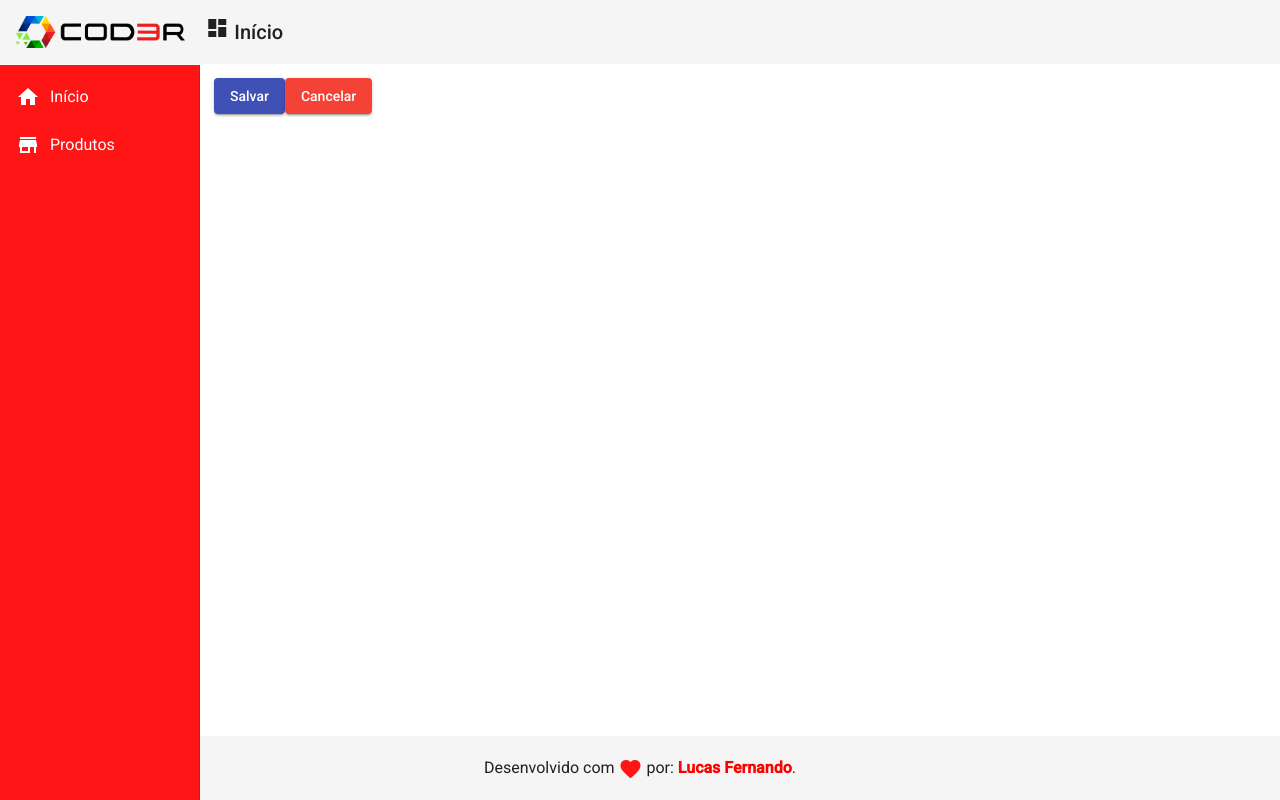
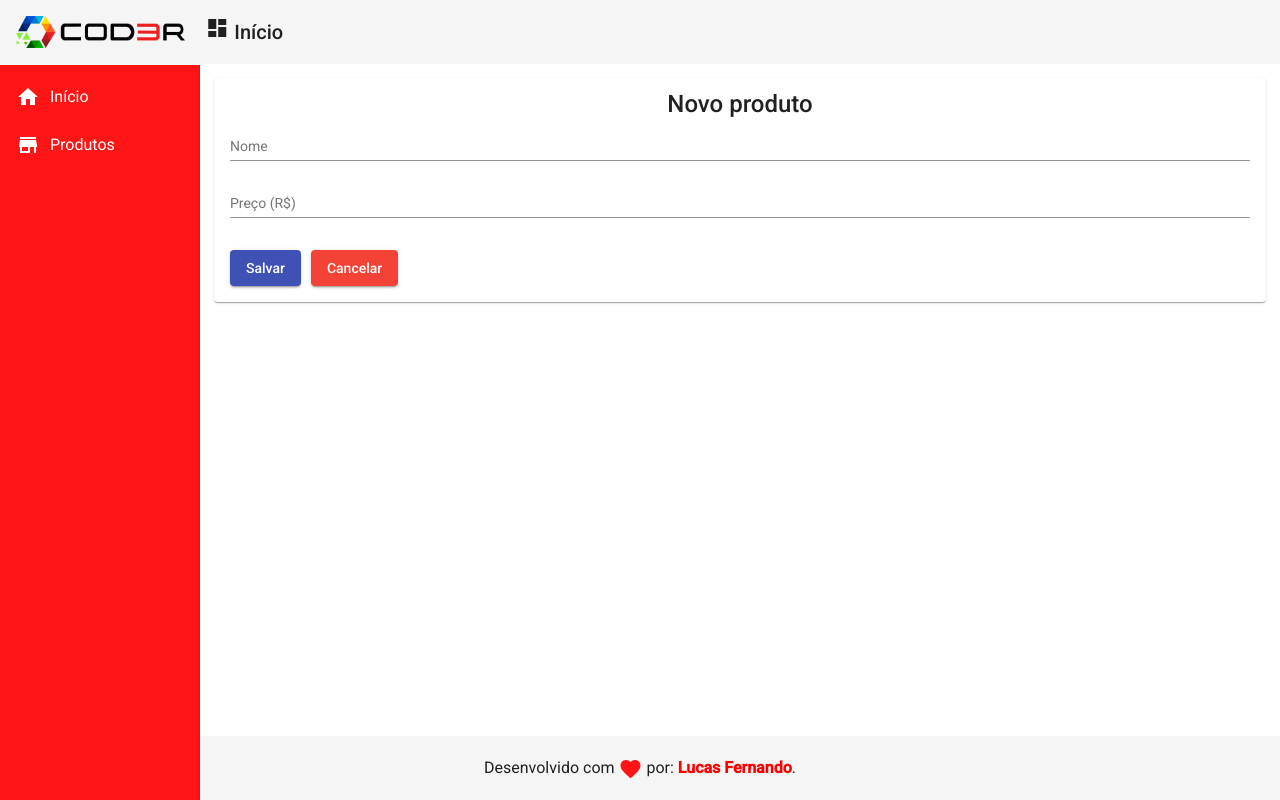
Before and after one commit to Lucas98Fernando/RegistrationSystem-Angular, an Angular app in the folder frontend/: page /products/create in a window 1280 px wide. Built offline with nearby package versions, Linux system fonts and the light colour scheme.

Commit message:
Form to create products and TwoWayDataBinding

```diff
--- a/frontend/src/app/components/products/product-create/product-create.component.css
+++ b/frontend/src/app/components/products/product-create/product-create.component.css
@@ -0,0 +1,22 @@
+form {
+    display: flex;
+    flex-direction: column;
+}
+
+.title {
+    text-align: center;
+}
+
+button {
+    margin: 15px 10px 0px 0px;
+}
+
+.save:hover {
+    background-color: blue;
+    color: #fff;
+}
+
+.cancel:hover {
+    background-color: red;
+    color: #fff;
+}
--- a/frontend/src/app/components/products/product-create/product-create.component.html
+++ b/frontend/src/app/components/products/product-create/product-create.component.html
@@ -1,7 +1,20 @@
-<button class="btn-create" mat-raised-button (click)="createProduct()" color="primary">
-    Salvar
- </button>
-
- <button class="btn-create" mat-raised-button (click)="cancel()" color="warn">
-    Cancelar
- </button>
+<!-- Formulário para criação de produtos  -->
+<mat-card>
+   <mat-card-title class="title">Novo produto</mat-card-title>
+   <form>
+      <mat-form-field>
+         <!-- O maxImput é uma diretiva de atributo | O ngModel serve para criação de um TwoWayDataBinding, que é utilizado para sincronizar o que estiver no input com o que está no back-end e vice-versa.... -->
+         <input type="text" matInput placeholder="Nome" [(ngModel)]="product.name" name="name">
+      </mat-form-field>
+      <mat-form-field>
+         <!-- O maxImput é uma diretiva de atributo -->
+         <input type="number" matInput placeholder="Preço (R$)" [(ngModel)]="product.price" name="price">
+      </mat-form-field>
+   </form>
+   <button class="btn-create save" mat-raised-button (click)="createProduct()" color="primary">
+      Salvar
+   </button>
+   <button class="btn-create cancel" mat-raised-button (click)="cancel()" color="warn">
+      Cancelar
+   </button>
+</mat-card>
```
Also changed, not shown: frontend/src/app/app.module.ts (+9 -1 lines), 1 other file (tests, documents, lock files or other folders).
